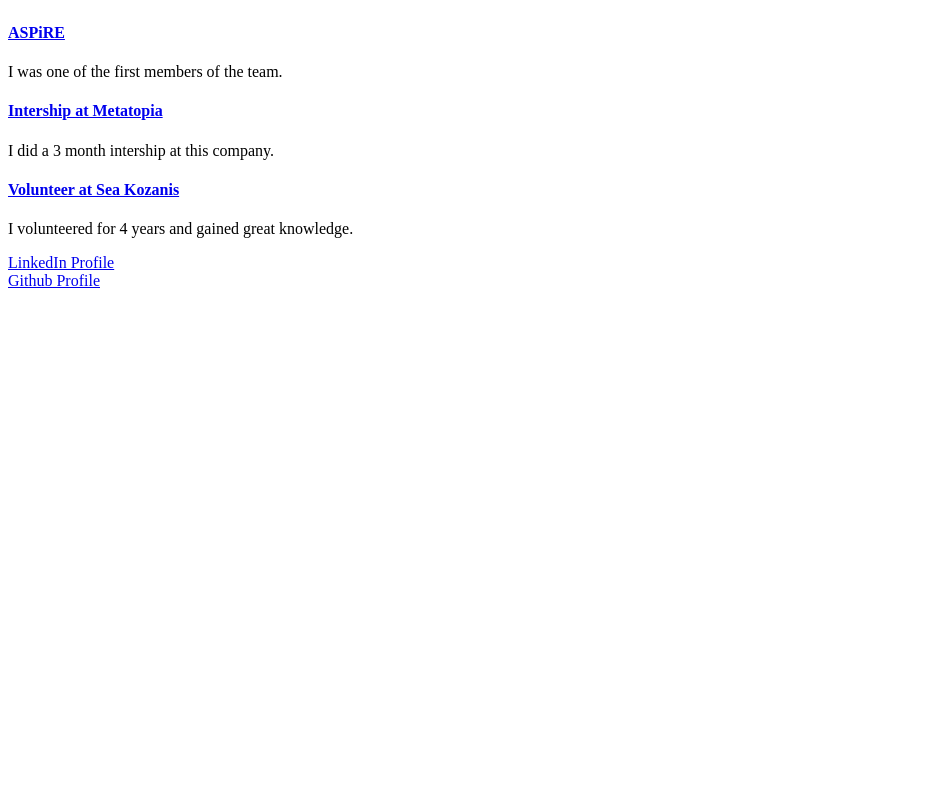
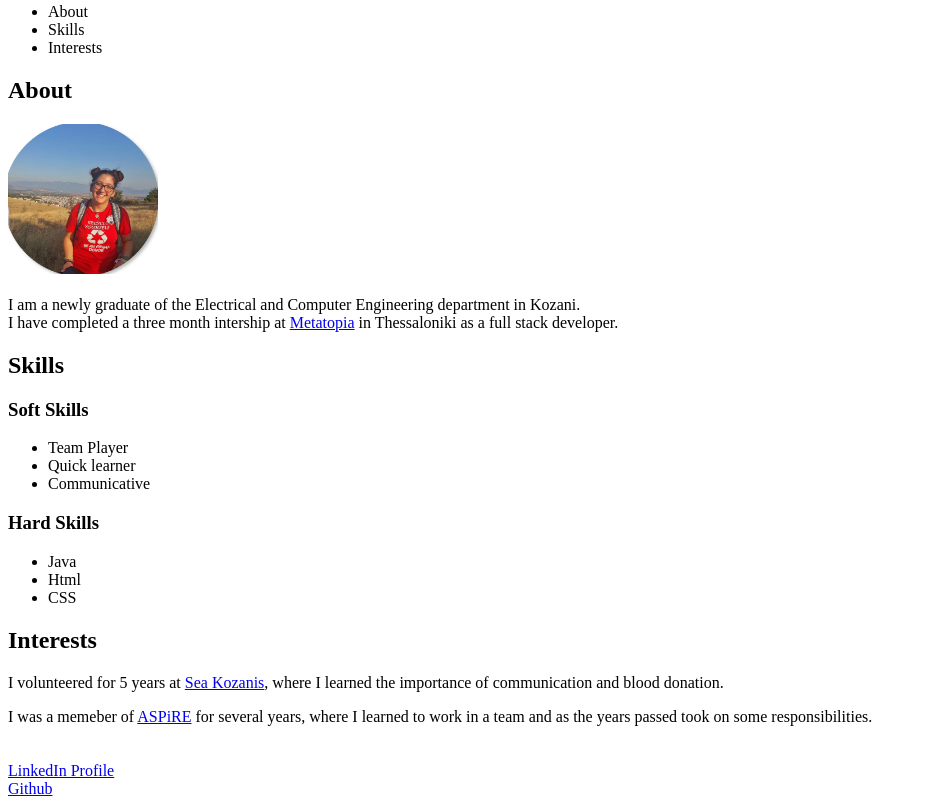
Before and after one commit to JoannaGabriilidou/frontend-techpro, a plain HTML site: page doc.html in a window 1280 px wide. Shown: the part 111-917 px from the top of the page, without its empty margins (0-927 px from the left). Before the commit the page ends 800 px from the top, so only its background shows below. Drawn offline with Linux system fonts and the light colour scheme.

Commit message:
Updated doc to better fit exercise

```diff
--- a/doc.html
+++ b/doc.html
@@ -7,33 +7,52 @@
     </head>
 
     <body>
-        <header><h3> Ioanna Gavriilidou, aspiring developer</h3></header>
+        <header>
+            <h1>Ioanna Gavriilidou</h1>
+            <p> Aspiring developer</p>
+        </header>
         <nav>
             <ul>
-                <li>ASpiRE</li>
-                <li>Intership</li>
-                <li>Volunteer</li>
+                <li>About</li>
+                <li>Skills</li>
+                <li>Interests</li>
             </ul>
         </nav>
 
         <main>
-            <section id="aspire">
-                <h4><a href="https://aspire.uowm.gr/" target="blank">ASPiRE</a></h4>
-                <p>I was one of the first members of the team.</p>
+            <section id="About">
+                <h2>About</h2>
+                <img src="avatar.png" width="150" alt="profile picture"><br><br>
+                <div>I am a newly graduate of the Electrical and Computer Engineering department in Kozani.</div>
+                <span>I have completed a three month intership at <a href="https://metatopia.gr/" target="_blank">Metatopia</a> in Thessaloniki as a full stack developer.</span>
             </section>
-            <section is="intership">
-                <h4><a href="https://metatopia.gr/" target="blank">Intership at Metatopia</a></h4>
-                <p>I did a 3 month intership at this company.</p>
+            <section id="Skills">
+                <h2>Skills</h2>
+                <h3>Soft Skills</h3>
+                <ul>
+                    <li>Team Player</li>
+                    <li>Quick learner</li>
+                    <li>Communicative</li>
+                </ul>
+                <h3>Hard Skills</h3>
+                <ul>
+                    <li>Java</li>
+                    <li>Html</li>
+                    <li>CSS</li>
+                </ul>
             </section>
-            <section id="volunteering">
-                <h4><a href="https://seakozanis.gr/" target="blank"> Volunteer at Sea Kozanis</a></h4>
-                <p>I volunteered for 4 years and gained great knowledge.</p>
+            <section id="interests">
+                <h2>Interests</h2>
+                <p>I volunteered for 5 years at <a href="https://seakozanis.gr/" target="blank">Sea Kozanis</a>, where I learned the importance of communication and blood donation.</p>
+                <div>I was a memeber of <a href="https://aspire.uowm.gr/" target="blank">ASPiRE</a> for several years, where I learned to work in a team and as the years passed took on some responsibilities.</div>
+                <br><br>
+
             </section>
         </main>
 
         <footer>
             <a href="https://www.linkedin.com/in/joanna-gavriilidou-0045a7188/" target="blank">LinkedIn Profile</a>
-            <br/><a href="https://github.com/JoannaGabriilidou" target="blank">Github Profile</a>
+            <br/><a href="https://github.com/JoannaGabriilidou" target="blank">Github</a>
         </footer>
     </body>
 </html>
```
Also changed, not shown: avatar.png (added).
